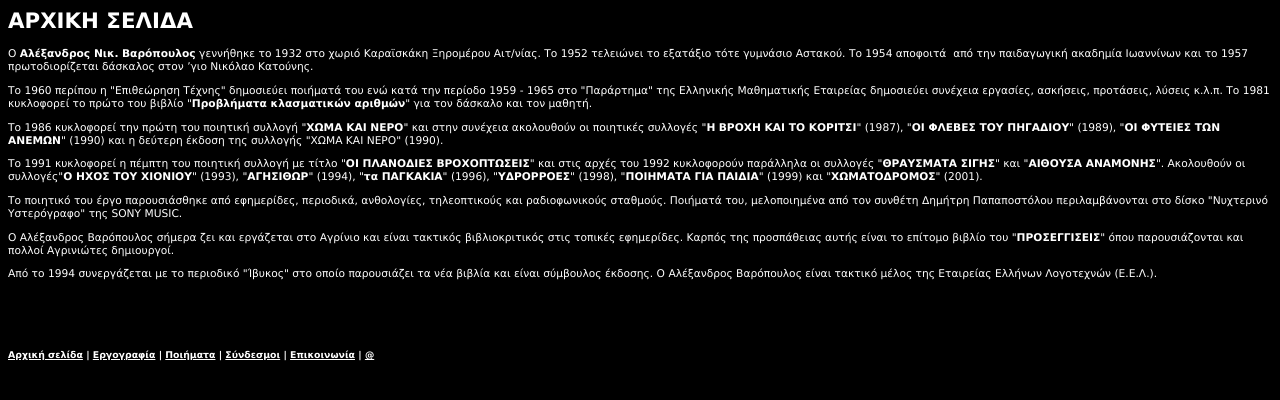
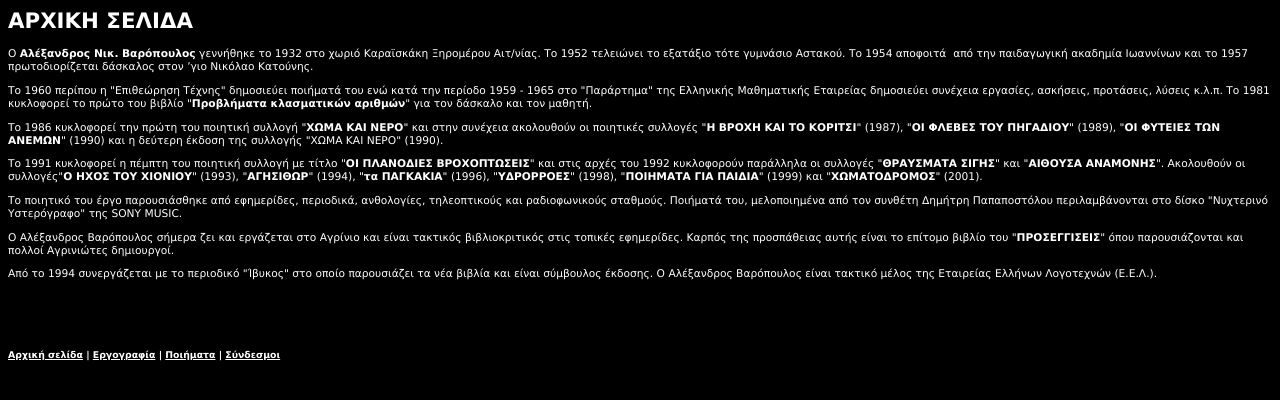
Before and after one commit to navaro17/alexvaropoulos, a plain HTML site: page home.htm in a window 1280 px wide. Drawn offline with Linux system fonts and the light colour scheme.

Commit message:
Update home.htm

```diff
--- a/home.htm
+++ b/home.htm
@@ -58,7 +58,6 @@ site </TITLE>
 <p>&nbsp;</p>
 <p>&nbsp;</p>
 <h6><a href="home.htm">Αρχική σελίδα</a> | <a href="books.htm">Εργογραφία</a>
-  | <a href="poems.htm">Ποιήματα</a> | <a href="links.htm">Σύνδεσμοι</a> | <a href="contact.htm">Επικοινωνία</a>
-  | <a href="mailto:nikos@varometro.net">@</a> </h6>
+  | <a href="poems.htm">Ποιήματα</a> | <a href="links.htm">Σύνδεσμοι</a> </h6>
 </body>
 <!-- InstanceEnd --></html>
```
